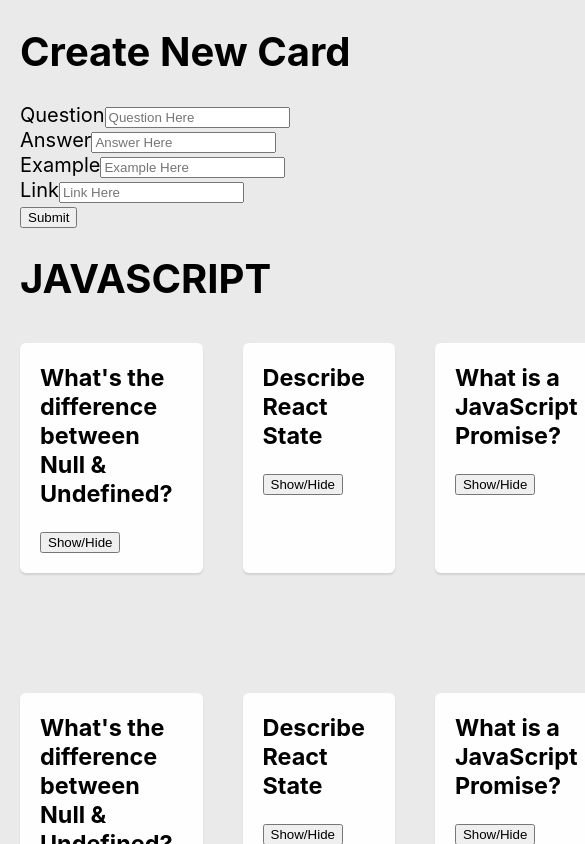
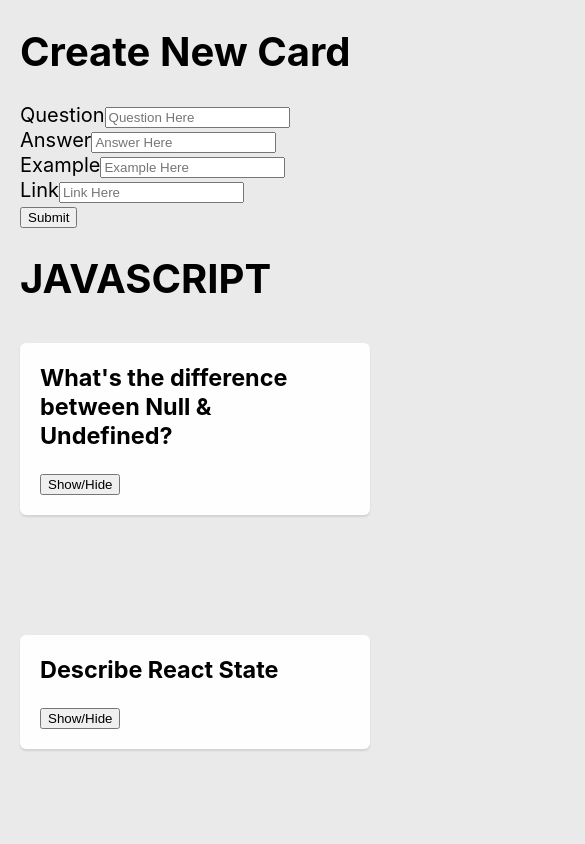
Before and after one commit to ZacharyDinerstein/coding-challenge-app--react, a React (Create React App) app: page / in a window 390 px wide. Shown: the top 844 px of the page, 585 px wide, since content can reach past the window. Built offline with nearby package versions, Linux system fonts and the light colour scheme.

Commit message:
Added responsive cards

```diff
--- a/src/components/Card/Card.scss
+++ b/src/components/Card/Card.scss
@@ -3,6 +3,12 @@
     grid-template-columns: repeat(3, 1fr);
     grid-auto-rows: minmax(5rem, auto);
     grid-gap: 4rem;
+    @media (max-width: 992px){
+      grid-template-columns: repeat(2, 1fr);
+    }
+    @media (max-width: 660px){
+      grid-template-columns: repeat(1, 1fr);
+    }
     h3 {
         margin-top: 0rem;
         margin-bottom: 0rem;
--- a/src/components/Card/CardMainContent.js
+++ b/src/components/Card/CardMainContent.js
@@ -28,7 +28,7 @@ export default class CardMainContent extends Component {
             {cardData.links.map((link, index) => {
                let linkName = `Link ${index + 1}`
                return (
-                  <a href={link}>{linkName}</a>
+                  <a key={index} href={link}>{linkName}</a>
                )
             })}
          </>
```
